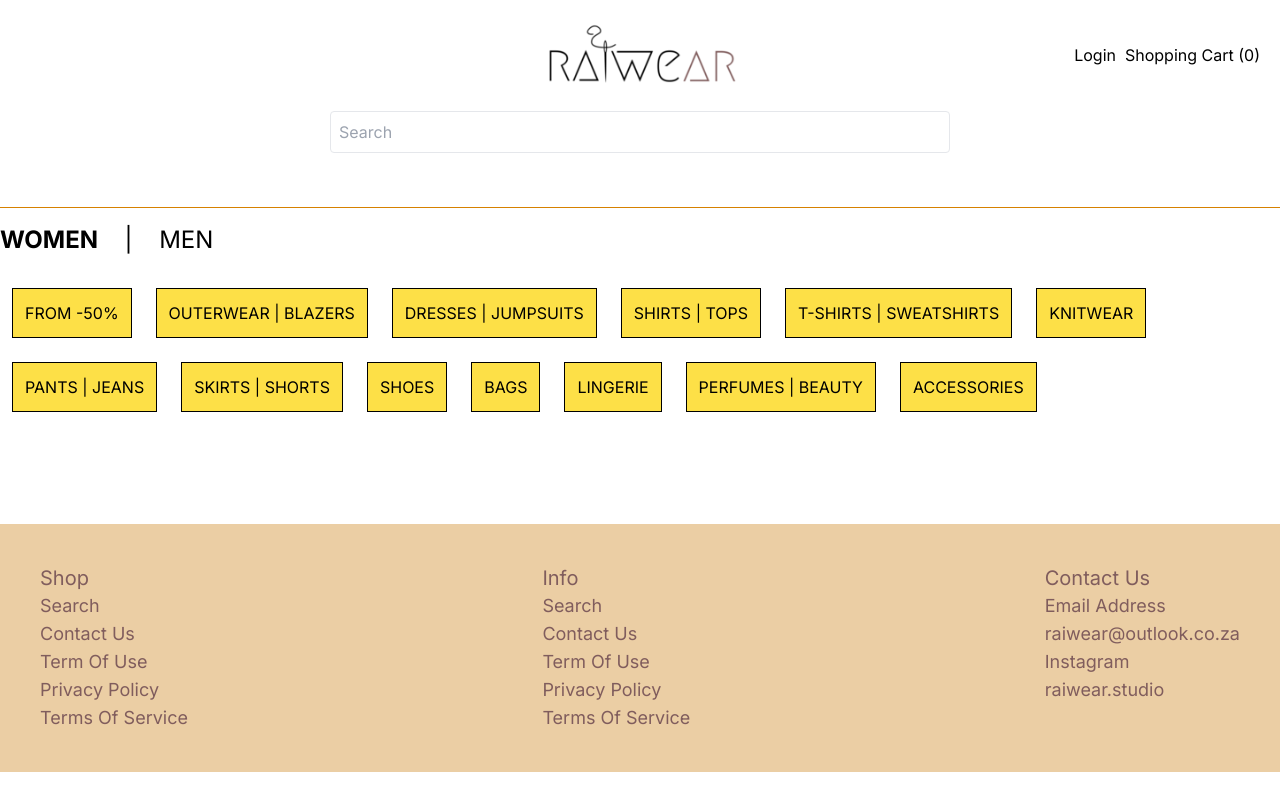
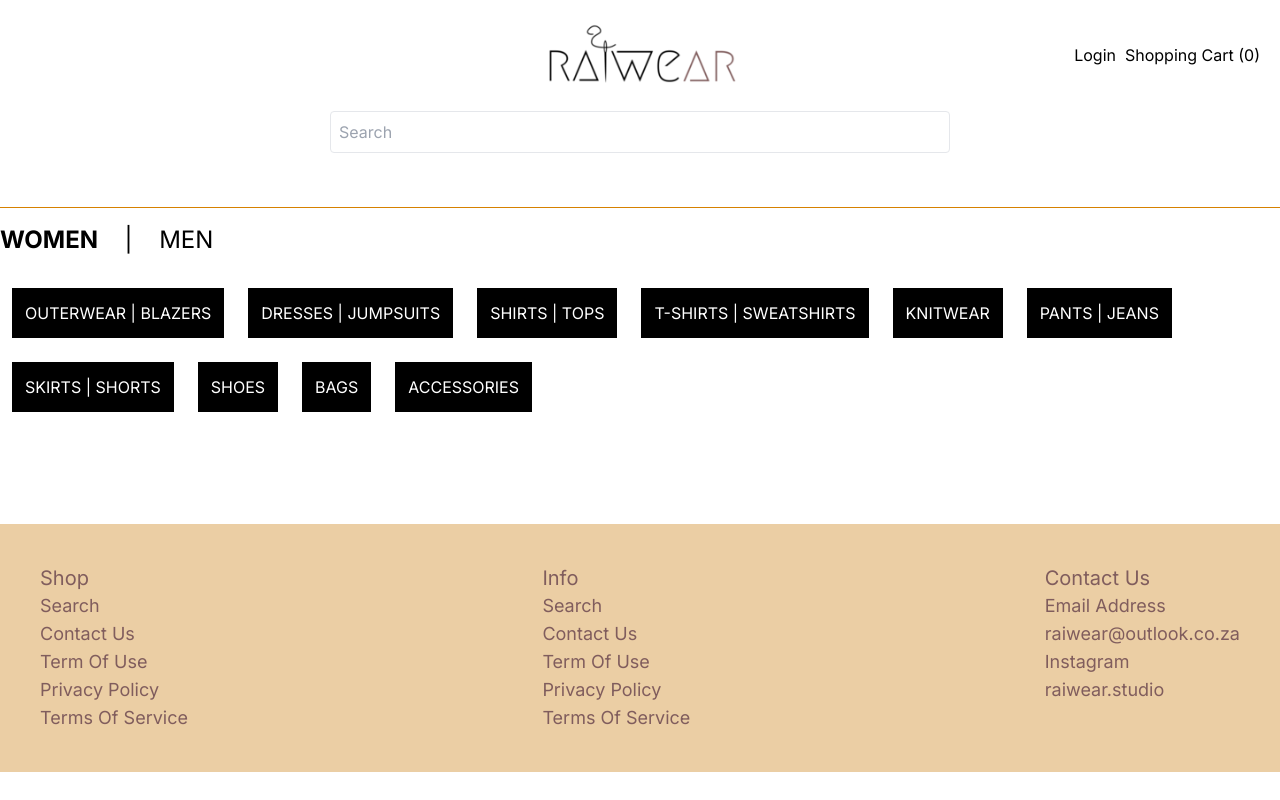
Before and after one commit to Taelo1829/Raiwear, a Next.js app: page /collection in a window 1280 px wide. Built offline with nearby package versions, Linux system fonts and the light colour scheme.

Commit message:
fixed minor changes

```diff
--- a/app/collection/page.tsx
+++ b/app/collection/page.tsx
@@ -8,7 +8,6 @@ export default class page extends Component {
 
     render() {
         let categories: string[] = [
-            "FROM -50%",
             "OUTERWEAR | BLAZERS",
             "DRESSES | JUMPSUITS",
             "SHIRTS | TOPS",
@@ -18,8 +17,6 @@ export default class page extends Component {
             "SKIRTS | SHORTS",
             "SHOES",
             "BAGS",
-            "LINGERIE",
-            "PERFUMES | BEAUTY",
             "ACCESSORIES",
         ]
         return (
@@ -32,7 +29,7 @@ export default class page extends Component {
                     </div>
                     <div className='my-5 flex flex-wrap'>
                         {categories.map((item: any, index: number) => {
-                            return <div key={index} className='bg-yellow-300 p-3 border border-black m-3'>
+                            return <div key={index} className='bg-black text-white p-3 border border-black m-3'>
                                 {item}
                             </div>
                         })}
--- a/app/contact-us/page.tsx
+++ b/app/contact-us/page.tsx
@@ -34,7 +34,11 @@ export default class page extends Component {
                                     <div ><textarea className='w-full border border-black my-3 min-h-20' /></div>
                                 </div>
                             </div>
+                            <div className='float-end border border-black p-1 px-4 rounded-xl bg-orange-400 text-white'>
+                                Send
+                            </div>
                         </div>
+
                     </div>
                 </div>
             </div>
```
